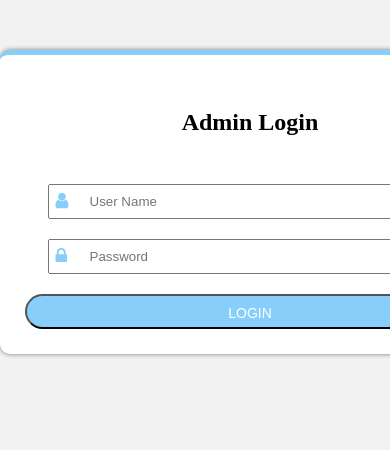
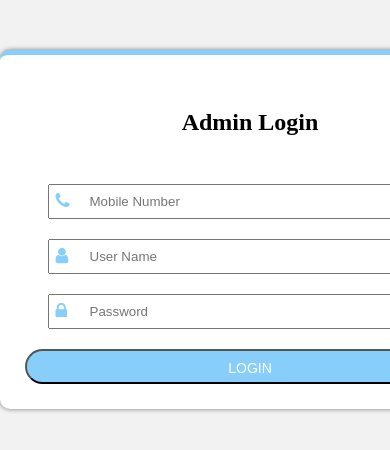
Before and after one commit to vidhimakani74/Admin, a plain HTML site: page Admin_Login.html in a window 390 px wide. Shown: the top 450 px of the page. Drawn offline with Linux system fonts and the light colour scheme.

Commit message:
phone number field added

```diff
--- a/Admin_Login.html
+++ b/Admin_Login.html
@@ -16,6 +16,11 @@ min.css">
     <div class="Form">
         <form>
             <div class="in_name">
+                <i class="fa fa-phone phone"></i>
+                <input type="number" placeholder="Mobile Number" class="name">
+            </div>
+
+            <div class="in_name">
                 <i class="fa fa-user Name"></i>
                 <input type="text" placeholder="User Name" class="name">
             </div>
--- a/cssforadminlogin.css
+++ b/cssforadminlogin.css
@@ -39,6 +39,7 @@ body {
 }
 .in_name i{
     position: absolute;
+    padding: 8px;
     font-size: 18px;
     color: #87cefa;
 }
```
